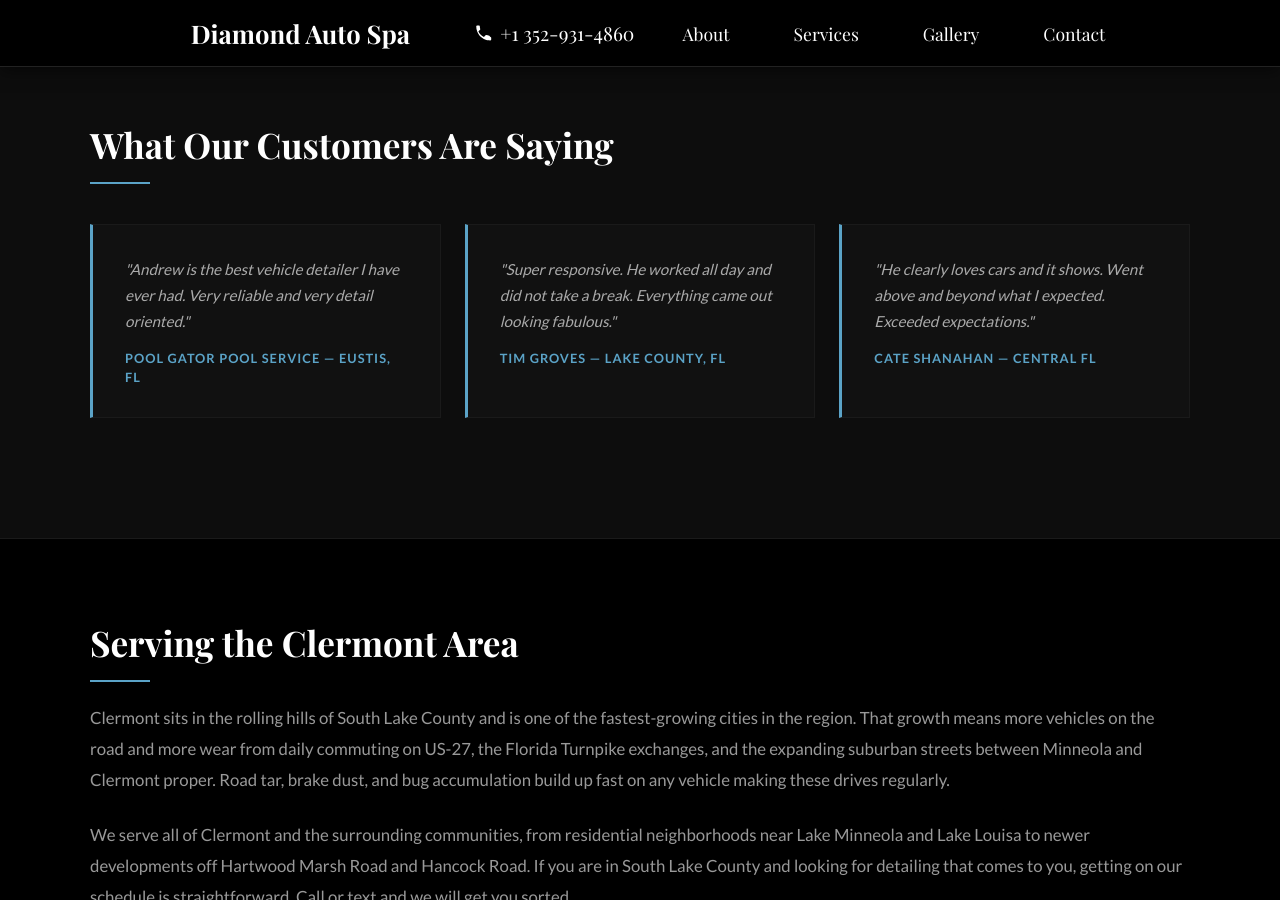
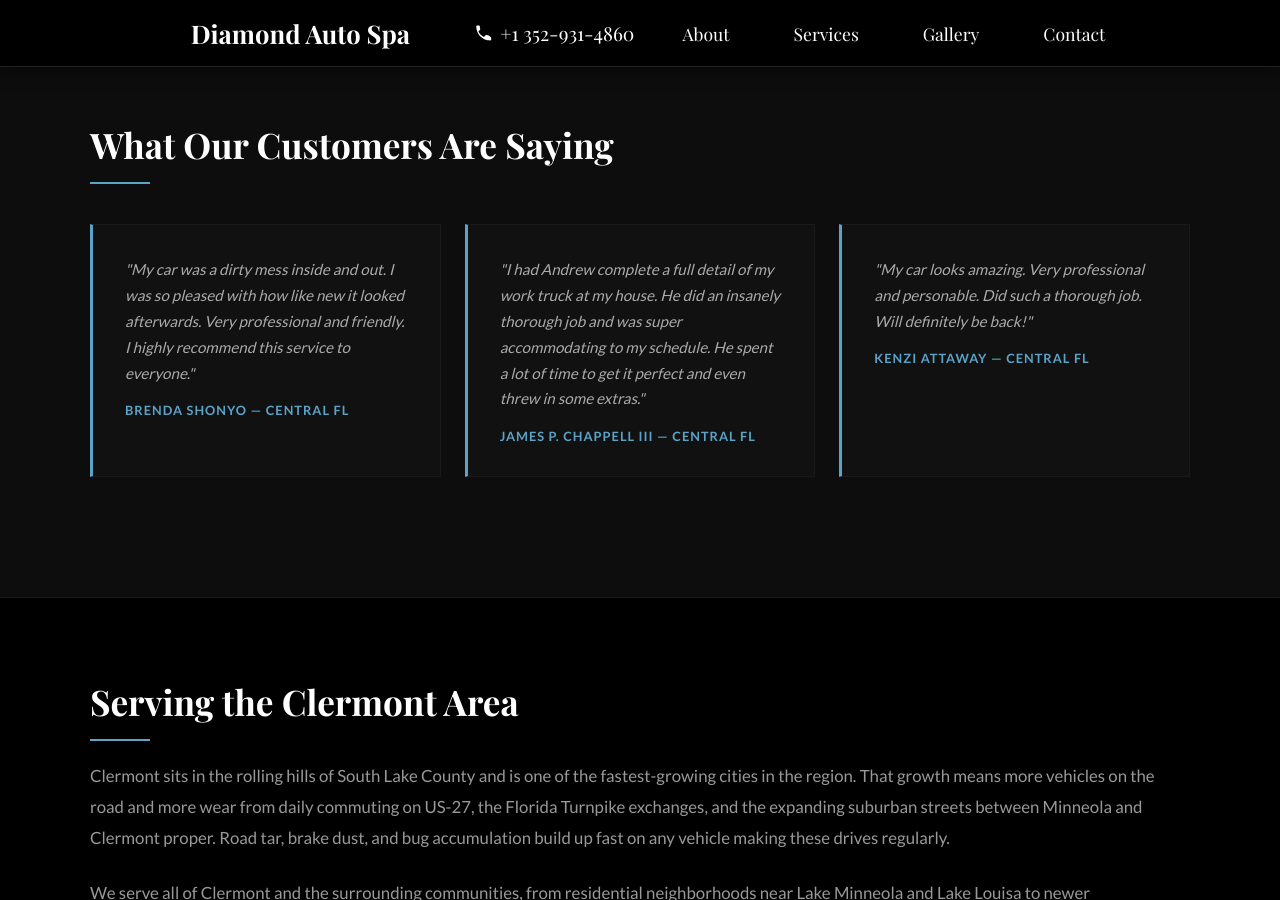
Before and after one commit to JamesBrownR/Diamond-Auto-Spa-Detailing, a Jekyll site: the page built from service-area/clermont-fl/index.html, in a window 1280 px wide and 900 px high, scrolled down 3182 px. Built offline with Jekyll 4.4.1, drawn with Linux system fonts in a browser that asks for light colours.

Commit message:
Update index.html

```diff
--- a/service-area/clermont-fl/index.html
+++ b/service-area/clermont-fl/index.html
@@ -207,16 +207,16 @@
         <h2>What Our Customers Are Saying</h2>
         <div class="testimonials-area">
             <div class="testimonial-card">
-                <p>"Andrew is the best vehicle detailer I have ever had. Very reliable and very detail oriented."</p>
-                <span>Pool Gator Pool Service — Eustis, FL</span>
+                <p>"My car was a dirty mess inside and out. I was so pleased with how like new it looked afterwards. Very professional and friendly. I highly recommend this service to everyone."</p>
+                <span>Brenda Shonyo — Central FL</span>
             </div>
             <div class="testimonial-card">
-                <p>"Super responsive. He worked all day and did not take a break. Everything came out looking fabulous."</p>
-                <span>Tim Groves — Lake County, FL</span>
+                <p>"I had Andrew complete a full detail of my work truck at my house. He did an insanely thorough job and was super accommodating to my schedule. He spent a lot of time to get it perfect and even threw in some extras."</p>
+                <span>James P. Chappell III — Central FL</span>
             </div>
             <div class="testimonial-card">
-                <p>"He clearly loves cars and it shows. Went above and beyond what I expected. Exceeded expectations."</p>
-                <span>Cate Shanahan — Central FL</span>
+                <p>"My car looks amazing. Very professional and personable. Did such a thorough job. Will definitely be back!"</p>
+                <span>Kenzi Attaway — Central FL</span>
             </div>
         </div>
     </div>
```
